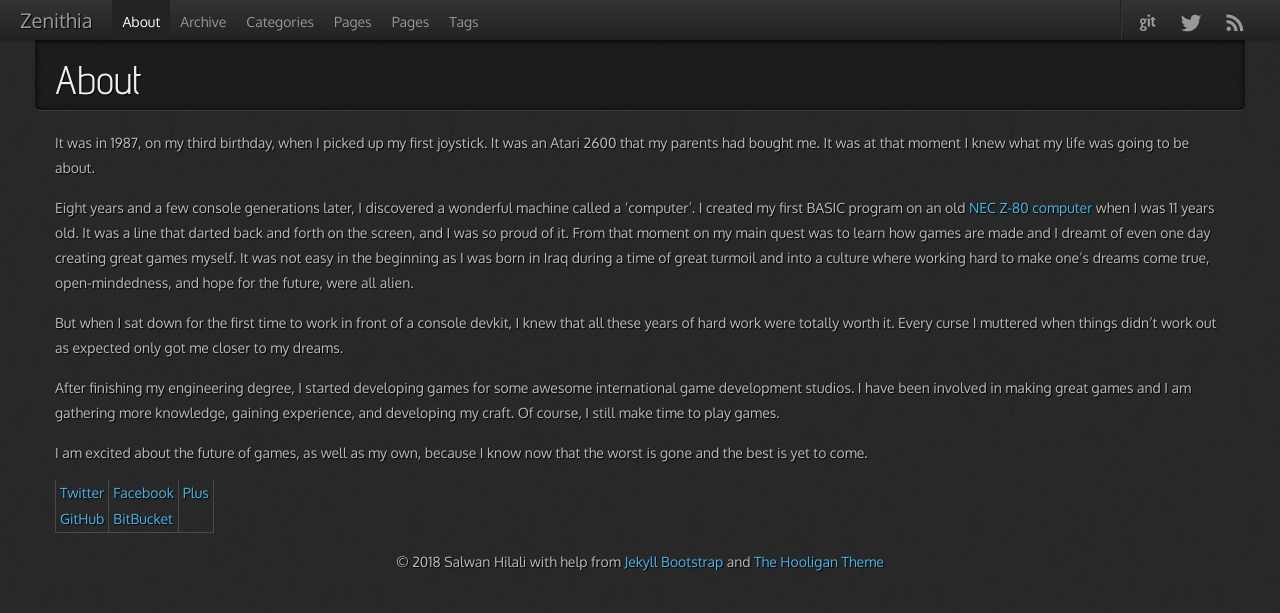
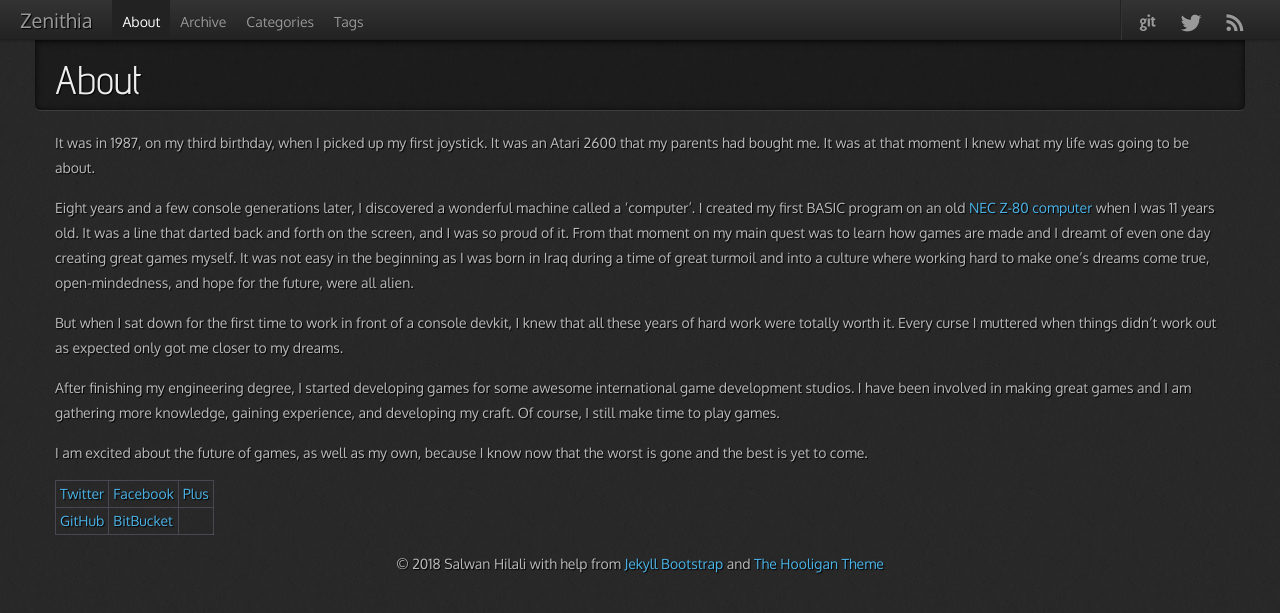
Before and after one commit to Salwan/salwan.github.io, a Jekyll site: the page built from about.md, in a window 1280 px wide. Shown: the top 613 px of the page. Built offline with Jekyll 4.4.1, drawn with Linux system fonts in a browser that asks for light colours; nearby versions of some CDN libraries.

Commit message:
try too (remove second pages)

```diff
--- a/_config.yml
+++ b/_config.yml
@@ -2,7 +2,7 @@
 # For more see: http://jekyllrb.com/docs/permalinks/
 permalink: /:categories/:year/:month/:day/:title
 
-exclude: ["./pages/", ".rvmrc", ".rbenv-version", "README.md", "Rakefile", "changelog.md", "Gemfile", "jkserve.sh", "jekyll.ntxt"]
+exclude: ["pages", ".rvmrc", ".rbenv-version", "README.md", "Rakefile", "changelog.md", "Gemfile", "jkserve.sh", "jekyll.ntxt"]
 highlighter: rouge
 markdown: kramdown
 baseurl: http://zenithsal.com/
--- a/assets/themes/hooligan/css/style.css
+++ b/assets/themes/hooligan/css/style.css
@@ -26,6 +26,9 @@ table {
 td {
 	border-left: 1px solid rgba(200, 200, 255, 0.2);
   padding: 4px;
+}
+tr {
+  border-top: 1px solid rgba(200, 200, 255, 0.2);
 }
 th {
     border: 1px solid rgba(200, 200, 255, 0.2);
```
